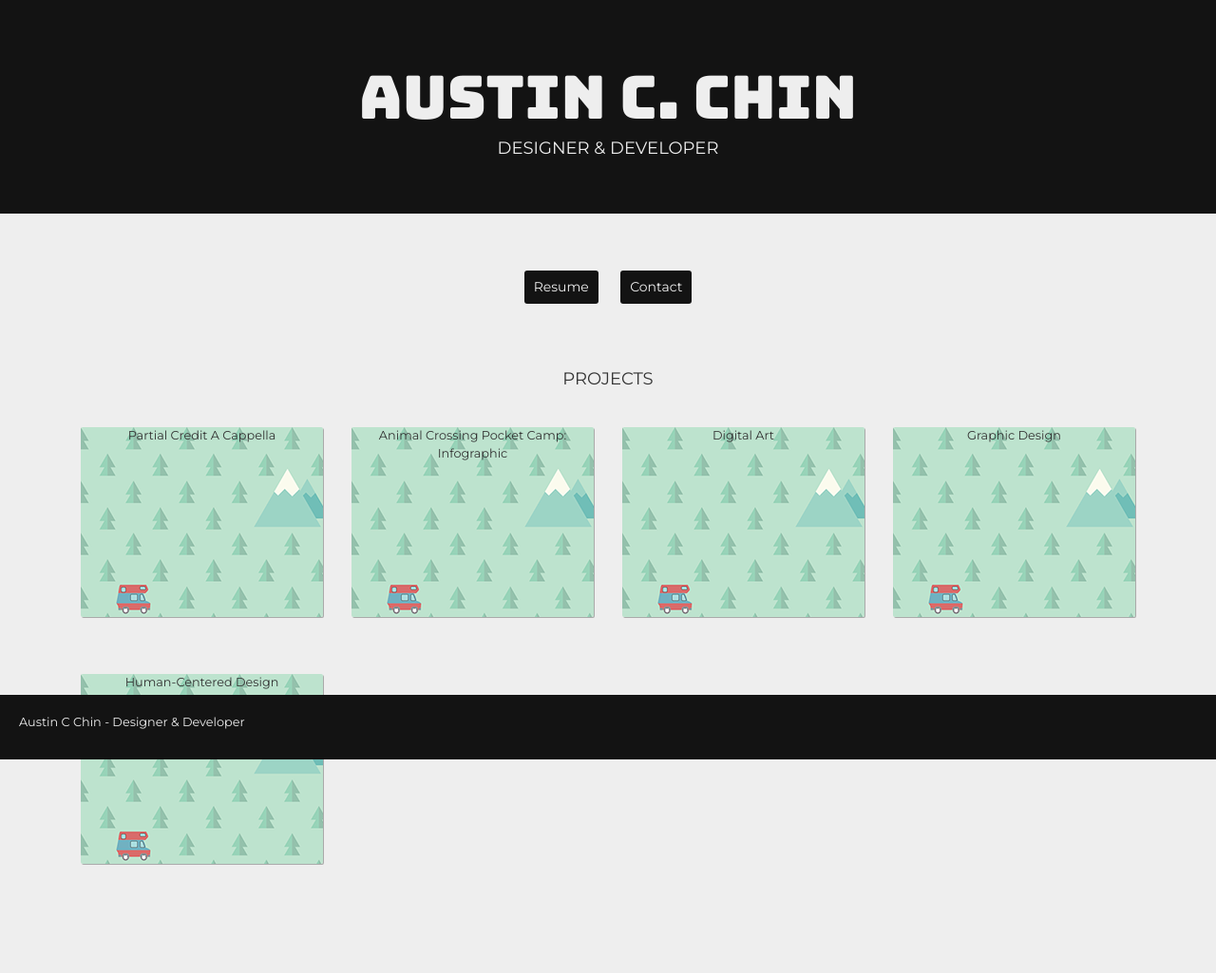
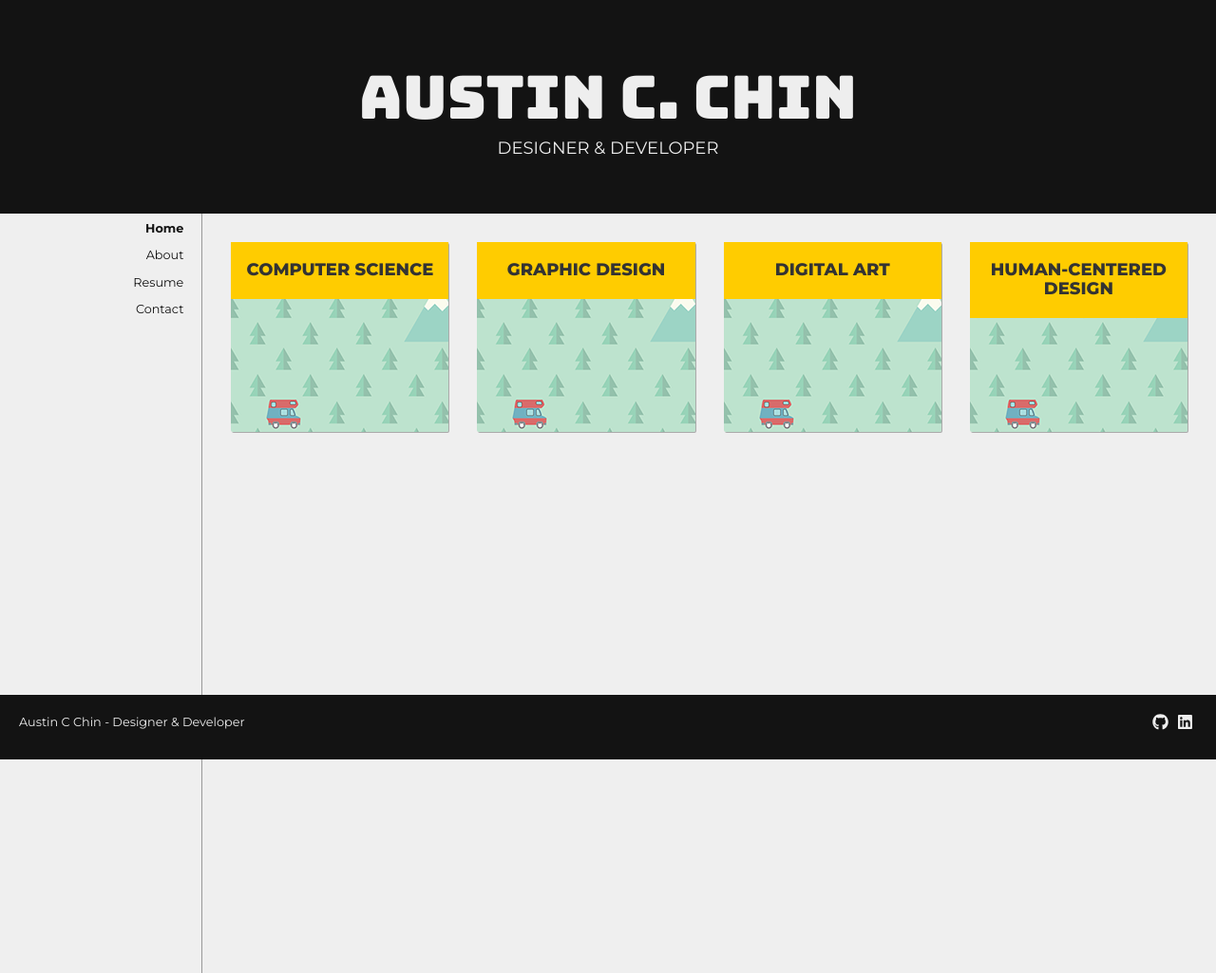
Before and after one commit to austincchin/austincchin, a plain HTML site: page index.html in a window 1280 px wide. Shown: the whole page at 95% size. Before the commit the page ends 990 px from the top, so only its background shows below. Drawn offline with nearby package versions, Linux system fonts and the light colour scheme; a script that the page names is missing; a web font is replaced by a local one.

Commit message:
sidebar creation

```diff
--- a/css/main.css
+++ b/css/main.css
@@ -7,6 +7,7 @@ body{
 	font-weight: 400;
 	font-size:80%;
 	background: #eee;
+	height: 100%;
 }
 
 p{
@@ -18,6 +19,7 @@ p{
 	text-align: center;
 	background: #131313;
 	color: #eee;
+	margin-bottom: 0px;
 }
 
 .jumbotron h1{
@@ -26,45 +28,56 @@ p{
 
 h4{
 	font-family: 'Montserrat';
-	font-weight: 400;
 	text-transform: uppercase;
 }
 
 /*LINKS*/
-.c-links, .c-work{
-	text-align: center;
-	margin: 50px auto;
-
+.link-sidebar a{
+	color: #131313;
 }
 
-.c-links h5{
-	margin: 0px;
+.link-sidebar a:hover{
+	color: #999;
 }
 
-.btn-default{
- 	background: #131313;
-	color: #eee;
-	border: none;
-	margin: 10px;
-	padding: 10px;
-	border-radius: 3px;
+.link-active a{
+	font-weight: 700;
+	color: #131313;
 }
 
-.c-links h5::before{}
-.c-links h5::after{}
+nav a:hover{text-decoration: none; }
 
 /*SIDEBAR*/
 
 .sidebarL{
-	height: 500px;
-	width: 20%;
-	background: orange;
-	float: left;
+	height: 100vh;
+	background: #efefef;
+	border-right: solid 1px #999;
+}
+
+.sidebarR{
+	height: 100vh;
+	background: #efefef;
+}
+
+/*NAVBAR*/
+nav{
+	padding: 2px;
+}
+nav ul{
+	list-style-type: none;
+	margin: 0;
+	padding: 0;
+}
+
+nav li{
+	display: block;
+	padding: 5px 2px;
+	text-align: right;
 }
 
 
 /*C-WORK*/
-
 
 .project-widget{
 	background: url('../assets/acpc/background.png');
@@ -73,8 +86,17 @@ h4{
 	text-align: center;
 	margin: 30px 0;
 	height: 200px;
+	position: relative;
 }
 
+.project-widget .caption{
+	background: #ffcc00;
+	padding: 10px;
+}
+
+.caption h4{
+	font-weight: 800;
+}
 
 
 /*FOOTER*/
@@ -84,6 +106,37 @@ h4{
 	width: 100%;
 	background-color: #131313;
 	color: #eee;
+	position: fixed;
 	padding: 20px;
-	position: fixed;
 }
+
+.footer p{
+	display: inline-block;
+
+}
+
+.footer a{
+	float: right;
+	margin: auto 5px;
+	color: #eee;
+}
+
+.footer a:hover{
+	color: #ffcc00;
+}
+
+
+@media screen and (min-width: 0px) and (max-width: 380px) {
+  h4{
+  	font-size: 8px;
+  }
+
+
+}
+
+
+@media screen and (min-width: 381px) and (max-width: 768px) {
+  h4{
+  	font-size: 12px;
+  }
+}
--- a/index.html
+++ b/index.html
@@ -9,6 +9,9 @@
     <!-- CSS & Google Fonts Import-->
     <link href="https://fonts.googleapis.com/css?family=Bungee|Bungee+Hairline|Montserrat:100,400,400i,700,800" rel="stylesheet">
     <link href="css/main.css" rel="stylesheet">
+
+    <!-- Font Awesome SVG-->
+    <script defer src="https://use.fontawesome.com/releases/v5.0.6/js/all.js"></script>
 
     <!-- Include the AngularJS library -->
     <script src="lib/angular.min.js"></script>
@@ -22,43 +25,49 @@
       </div>
     </header>
 
-    <div class="container c-links">
+    <div class="sidebarL col-xs-3 col-sm-2 col-md-2 col-lg-2">
+      <nav>
+        <ul>
+          <li class="link-active"><a href="#">Home</a></li>
+          <li class="link-sidebar"><a href="#">About</a></li>
+          <li class="link-sidebar"><a href="files/AustinCChin_Resume.pdf" target="_blank">Resume</a></li>
+          <li class="link-sidebar"><a href="#">Contact</a></li>
+
+        </ul>
+      </nav>
+    </div>
+    <div class="sidebarR col-xs-9 col-sm-10 col-md-10 col-lg-10">
+      <!--
+      <div class="c-links">
         <a href="files/AustinCChin_Resume.pdf" class="btn btn-default btn-lg fLink" role="button" target="_blank"><h5>Resume</h5></a>
         <a href="#" class="btn btn-default btn-lg fLink" role="button"><h5>Contact</h5></a>
-    </div>
+      </div>-->
 
 
-    <div class="container c-work" align="center">
-      <h4>Projects</h4>
+      <div class="c-work" align="center">
 
-      <div class="col-sm-4 col-lg-3">
+        <div class="col-xs-6 col-sm-4 col-lg-3">
           <div class="project-widget">
-          <div class="caption">Partial Credit A Cappella</div>
+            <div class="caption"><h4>Computer Science</h4></div>
           </div>
         </div>
 
-      <div class="col-sm-4 col-lg-3">
+        <div class="col-xs-6 col-sm-4 col-lg-3">
           <div class="project-widget">
-        Animal Crossing Pocket Camp: Infographic
+            <div class="caption"><h4>Graphic Design</h4></div>
           </div>
         </div>
 
-
-      <div class="col-sm-4 col-lg-3">
+        <div class="col-xs-6 col-sm-4 col-lg-3">
           <div class="project-widget">
-        Digital Art
+            <div class="caption"><h4>Digital Art</h4></div>
           </div>
         </div>
 
-      <div class="col-sm-4 col-lg-3">
+        <div class="col-xs-6 col-sm-4 col-lg-3">
           <div class="project-widget">
-        Graphic Design
+            <div class="caption"><h4>Human-Centered Design</h4></div>
           </div>
-      </div>
-
-      <div class="col-sm-4 col-lg-3">
-        <div class="project-widget">
-        Human-Centered Design
         </div>
       </div>
 
@@ -72,6 +81,8 @@
 
     <footer><div class="footer">
         <p>Austin C Chin - Designer & Developer</p>
+        <a href="https://www.linkedin.com/in/austincchin/" title="linkedin" target="_blank"><span class="fab fa-linkedin fa-lg"></span></a>
+        <a href="https://github.com/austincchin" title="github" target="_blank"><span class="fab fa-github fa-lg"></span></a>
     </div></footer>
 
     <!-- Modules -->
```
Lines whose indentation alone changed are shown as unchanged.
